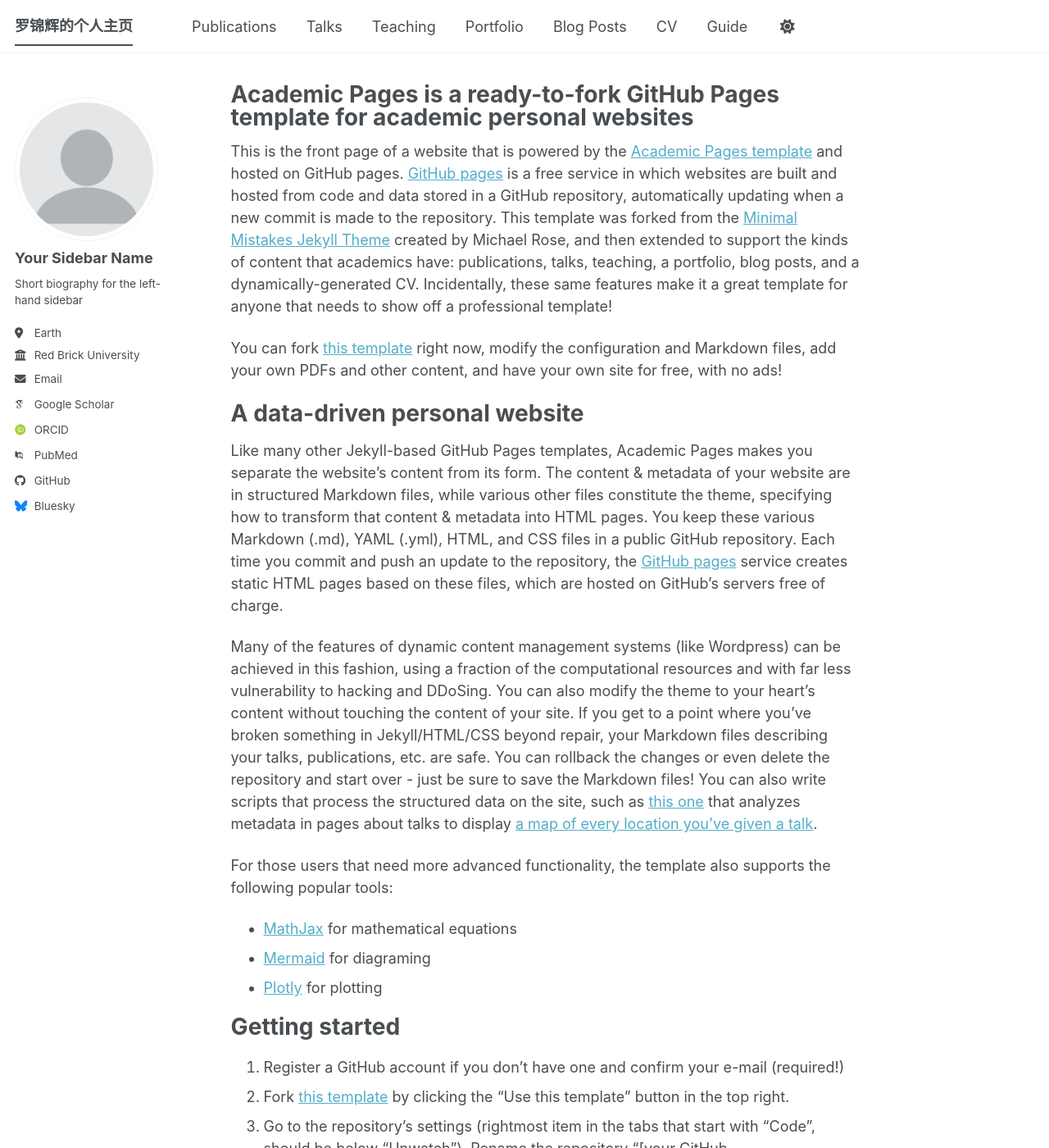
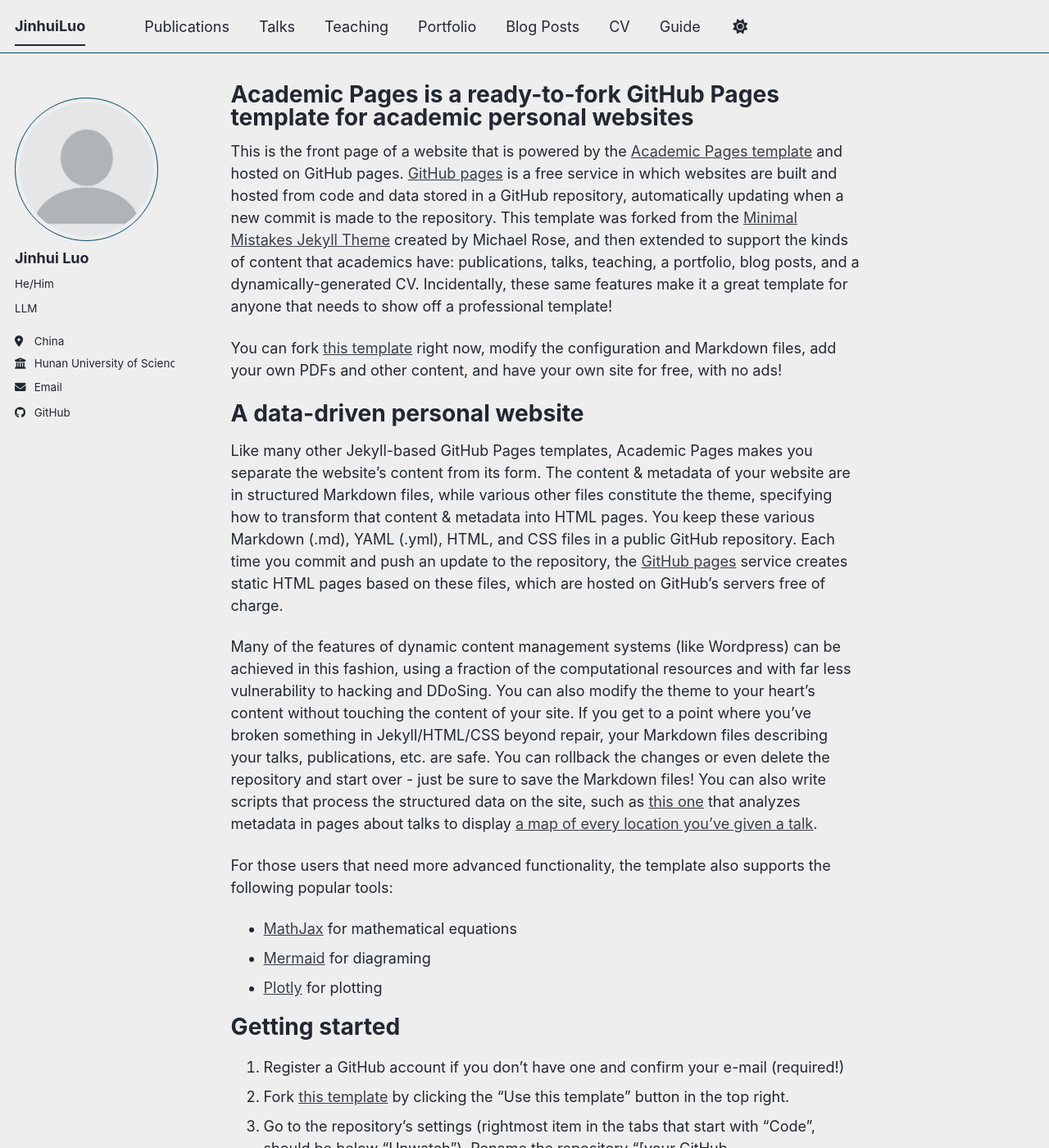
Before and after one commit to Jinhui524/Jinhui524.github.io, a Jekyll site: the page built from _pages/about.md, in a window 1280 px wide and 1400 px high. Shown: the whole window at 82% size. Built offline with Jekyll 4.4.1, drawn with Linux system fonts in a browser that asks for light colours; some web fonts are replaced; a script bundle is joined from its source files by our own code; library files that are not in the unit come from our copies; some of the changed text lies outside the part shown.

Commit message:
Update site config

```diff
--- a/_config.yml
+++ b/_config.yml
@@ -8,15 +8,15 @@
 
 # Basic Site Settings
 locale                   : "en-US"
-site_theme               : "default" # The available themes options are "default", "air", "sunrise", "mint", "dirt" and "contrast"
-title                    : 罗锦辉的个人主页
+site_theme               : "air" # The available themes options are "default", "air", "sunrise", "mint", "dirt" and "contrast"
+title                    : "JinhuiLuo"
 title_separator          : "-"
-name                     : 罗锦辉
-description              : &description "Your Name's academic portfolio"   # Update this with a general description of your site, this is the default if not overridden by a page
+name                     : "JinhuiLuo"
+description              : "Welcome to the academic website of Jinhui Luo. An award-winning developer and researcher focused on deep learning, process mining, and building impactful AI applications."   # Update this with a general description of your site, this is the default if not overridden by a page
 url                      : https://Jinhui524.github.io # The base hostname & protocol for your site e.g. "https://[your GitHub username].github.io",
                                                            # or if you already have some other page hosted on Github then use "https://[your GitHub username].github.io/[Your Repo Name]"
 baseurl                  : "" # the subpath of your site, e.g. "/blog"
-repository               : "academicpages/academicpages.github.io"
+repository               : "Jinhui524/Jinhui524.github.io"
 
 # Site Author - The following control what appear as part of the author content on the side bar.
 #               If a field is blank the icon and link will not appear, otherwise it will be shown.
@@ -24,24 +24,24 @@ repository               : "academicpages/academicpages.github.io"
 author:
   # Biographic information
   avatar           : "profile.png"
-  name             : "Your Sidebar Name"
-  pronouns         : # example: "she/her"
-  bio              : "Short biography for the left-hand sidebar"
-  location         : "Earth"
-  employer         : "Red Brick University"
+  name             : "Jinhui Luo"
+  pronouns         : "He/Him"
+  bio              : "LLM"
+  location         : "China"
+  employer         : "Hunan University of Science and Technology"
   uri              : # URL
-  email            : "none@example.org"
+  email            : "Luojh0524@163.com"
 
   # Academic websites
   academia         : # URL
   arxiv            : # URL - Update with the correct link to your profile
-  googlescholar    : "https://scholar.google.com/citations?user=PS_CX0AAAAAJ"
+  googlescholar    :
   inspire-hep      : # URL
   impactstory      : # URL
-  orcid            : "https://orcid.org/yourorcidurl"
+  orcid            :
   semantic         : # URL
   ssrn             : # URL
-  pubmed           : "https://www.ncbi.nlm.nih.gov/pubmed/?term=john+snow"
+  pubmed           :
   researchgate     : # URL
   scopus           : # URL
   zotero           : # URL
@@ -51,13 +51,13 @@ author:
   bitbucket        : # Username - Update with your username on the site
   codepen          : # Username
   dribbble         : # Username
-  github           : "academicpages"
+  github           : "Jinhui524"
   kaggle           : # Username
   stackoverflow    : # User number or user number and name (i.e., use "1" or "1/jeff-atwood")
 
   # Social media
   artstation       : # Username
-  bluesky          : "bsky.app" # Replace this with you Bluesky username
+  bluesky          : # Replace this with you Bluesky username
   facebook         : # Username
   flickr           : # Username
   foursquare       : # Username
```
